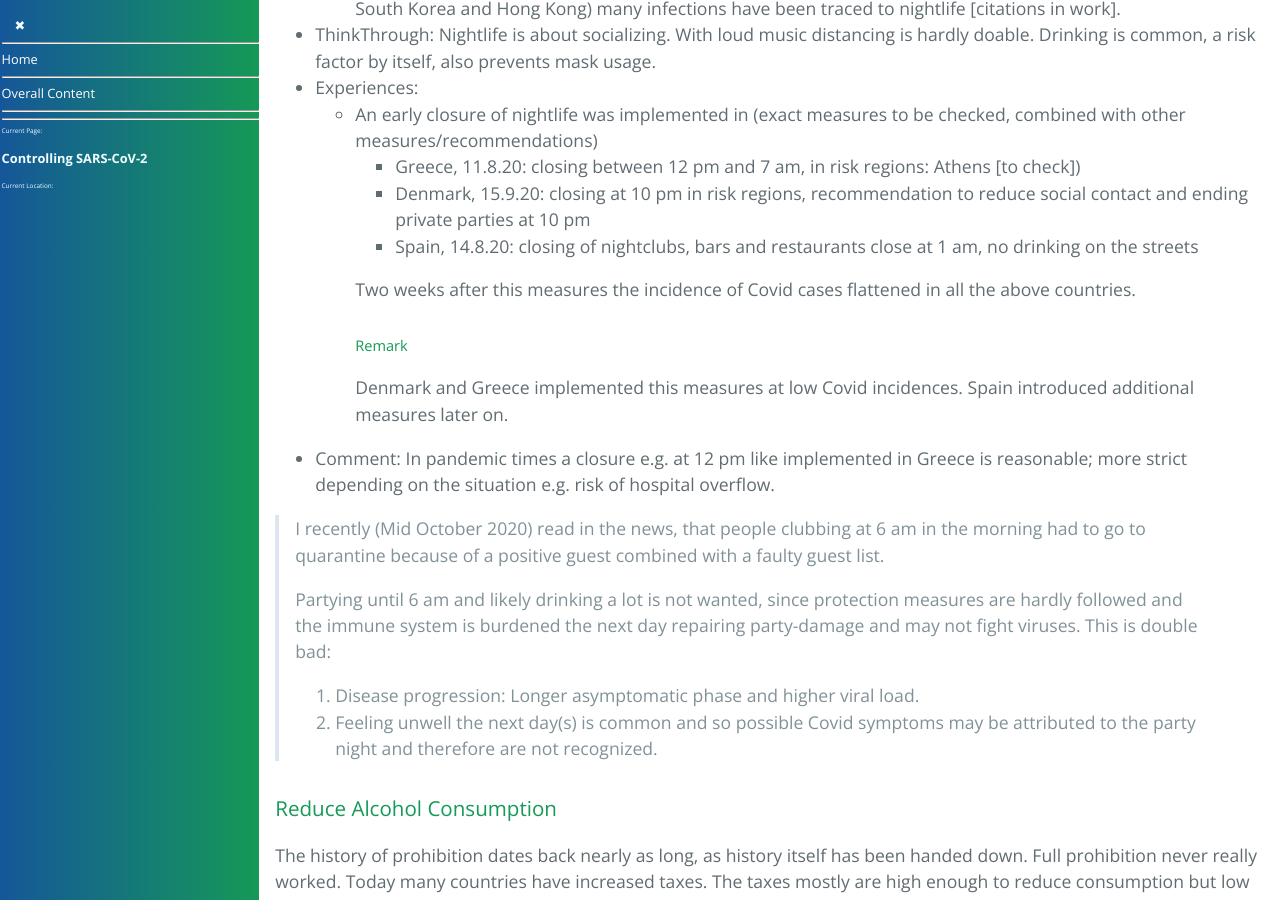
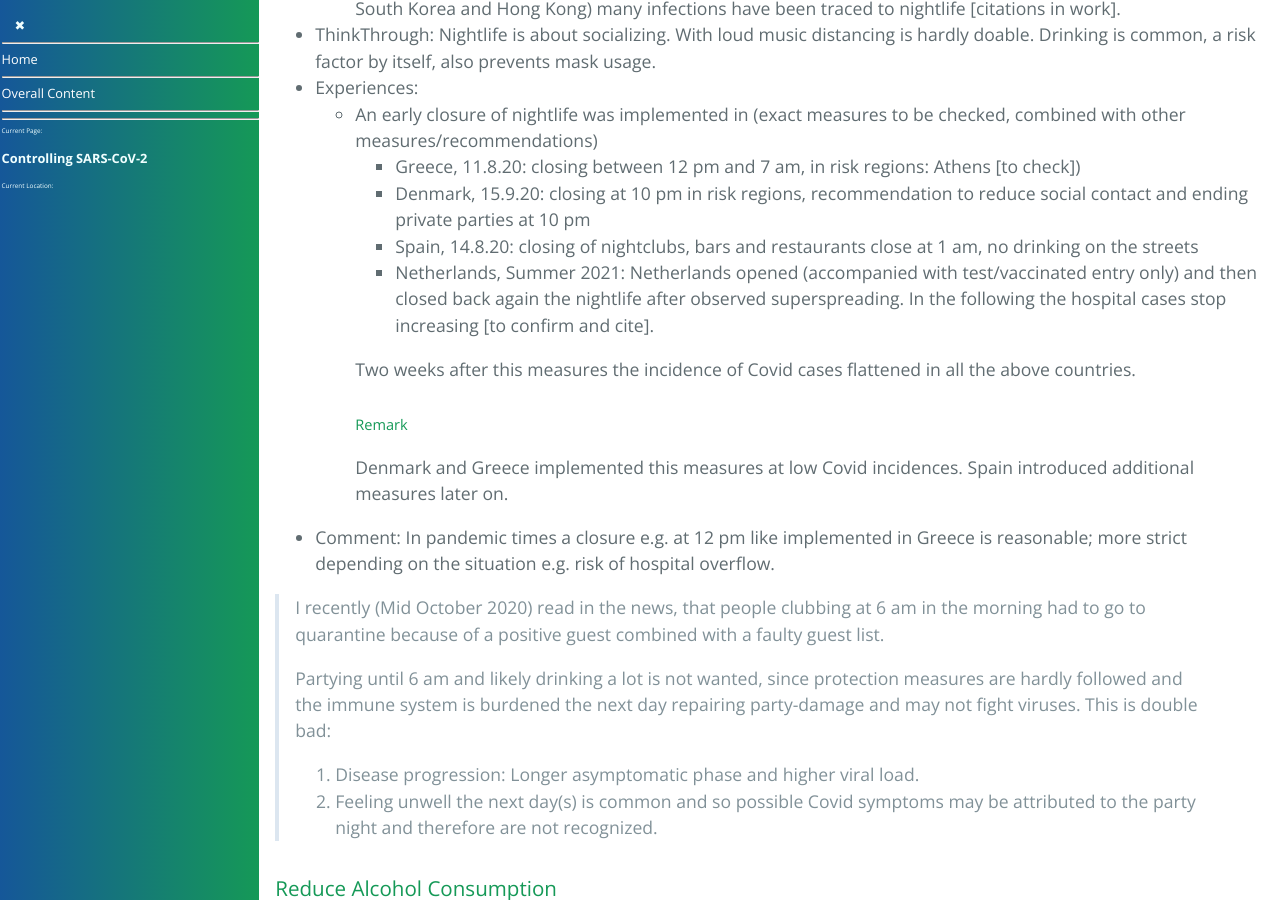
Before and after one commit to forestgrape/coronavirus, a Jekyll site: the page built from 7_social/controlling.md, in a window 1280 px wide and 900 px high, scrolled down 16011 px. Built offline with Jekyll 4.4.1, drawn with Linux system fonts in a browser that asks for light colours; our own code applies the rules of GitHub Pages for plain Markdown files.

Commit message:
nightlife closures netherlands

```diff
--- a/7_social/controlling.md
+++ b/7_social/controlling.md
@@ -420,6 +420,7 @@ A reduction of nightlife can reach from an early closure of clubs to a complete
     * Greece, 11.8.20: closing between 12 pm and 7 am, in risk regions: Athens [to check])
     * Denmark, 15.9.20: closing at 10 pm in risk regions, recommendation to reduce social contact and ending private parties at 10 pm
     * Spain, 14.8.20: closing of nightclubs, bars and restaurants close at 1 am, no drinking on the streets
+    * Netherlands, Summer 2021: Netherlands opened (accompanied with test/vaccinated entry only) and then closed back again the nightlife after observed superspreading. In the following the hospital cases stop increasing [to confirm and cite].
 
     Two weeks after this measures the incidence of Covid cases flattened in all the above countries.
     ##### Remark
```
